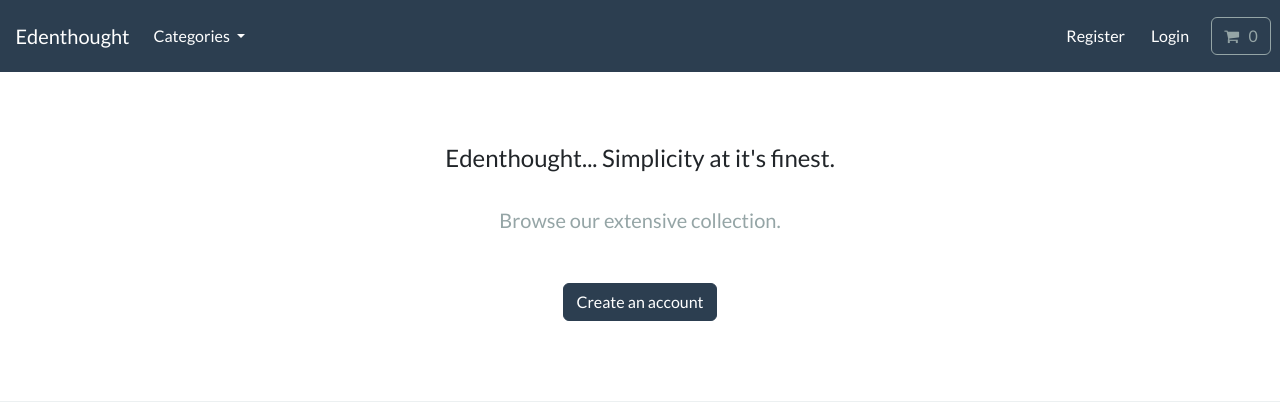
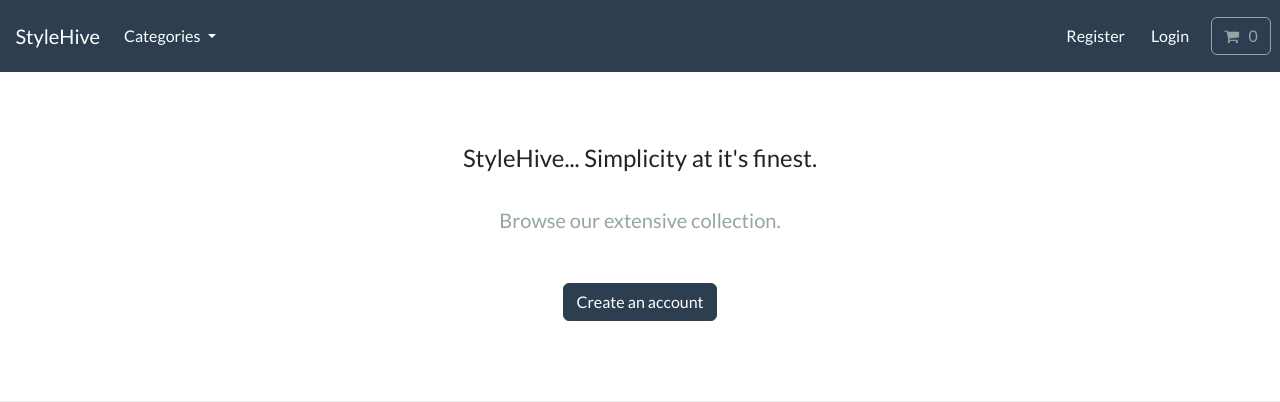
Before and after one commit to Alg0rithmArchitect/ecommerce-django, a Django app: page / in a window 1280 px wide. Shown: the top 402 px of the page. Run offline with Django 5.2, Linux system fonts and the light colour scheme; data comes from the database, SQL or seed files in the repository; some libraries are stand-ins or nearby versions.

Commit message:
Make updates before first push

```diff
--- a/store/templates/store/base.html
+++ b/store/templates/store/base.html
@@ -12,7 +12,7 @@
         <meta name="viewport" content="width=device-width, initial-scale=1">
 
 
-	  <title> Edenthought </title>
+	  <title> StyleHive </title>
 
 
 
@@ -53,7 +53,7 @@
 
         <a class="navbar-brand main-heading text-white" href="{% url 'store' %}">
 
-        &nbsp; &nbsp; Edenthought
+        &nbsp; &nbsp; StyleHive
 
         </a>
 
--- a/store/templates/store/store.html
+++ b/store/templates/store/store.html
@@ -16,7 +16,7 @@
             <div class="col-lg-6 col-md-8 mx-auto">
 
 
-                <h4> Edenthought... Simplicity at it's finest. </h4>
+                <h4> StyleHive... Simplicity at it's finest. </h4>
 
 
                 <br>
```
